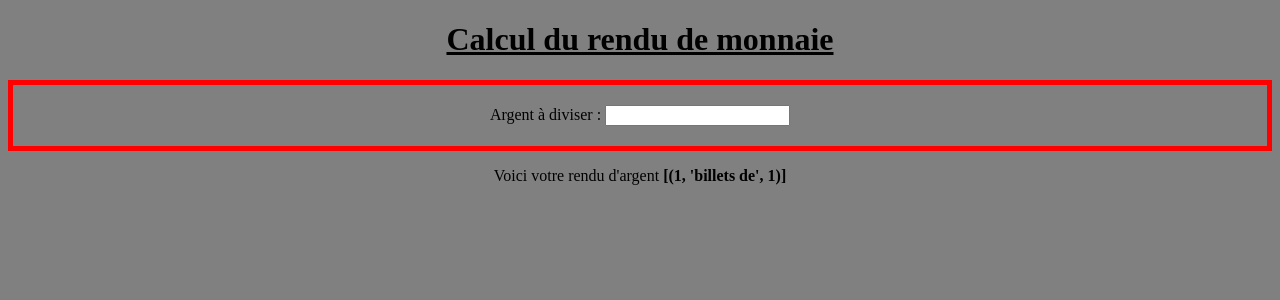
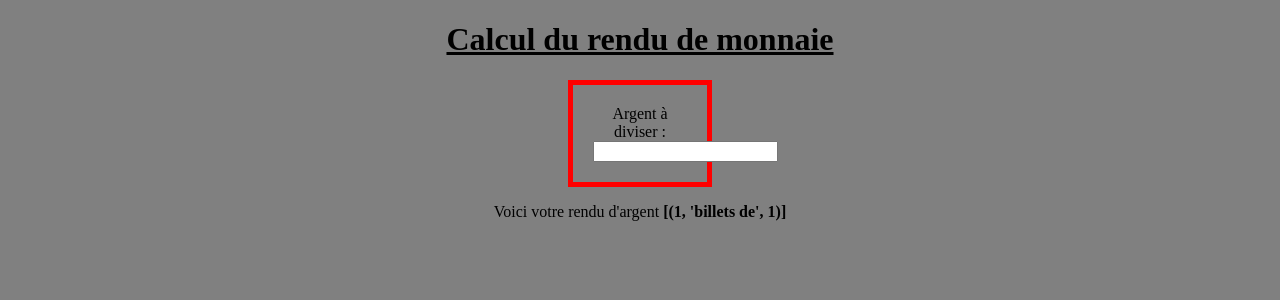
Before and after one commit to elnyet/projet2, a Flask app: page /money in a window 1280 px wide. Shown: the top 300 px of the page. Run offline with Flask 3, Linux system fonts and the light colour scheme.

Commit message:
Add files via upload

```diff
--- a/static/money.css
+++ b/static/money.css
@@ -7,6 +7,8 @@ form {
     border:5px solid red;
     text-align: center;
     padding: 20px;
+    margin-left: 560px;
+    margin-right: 560px;
 }
 
 html {
```
